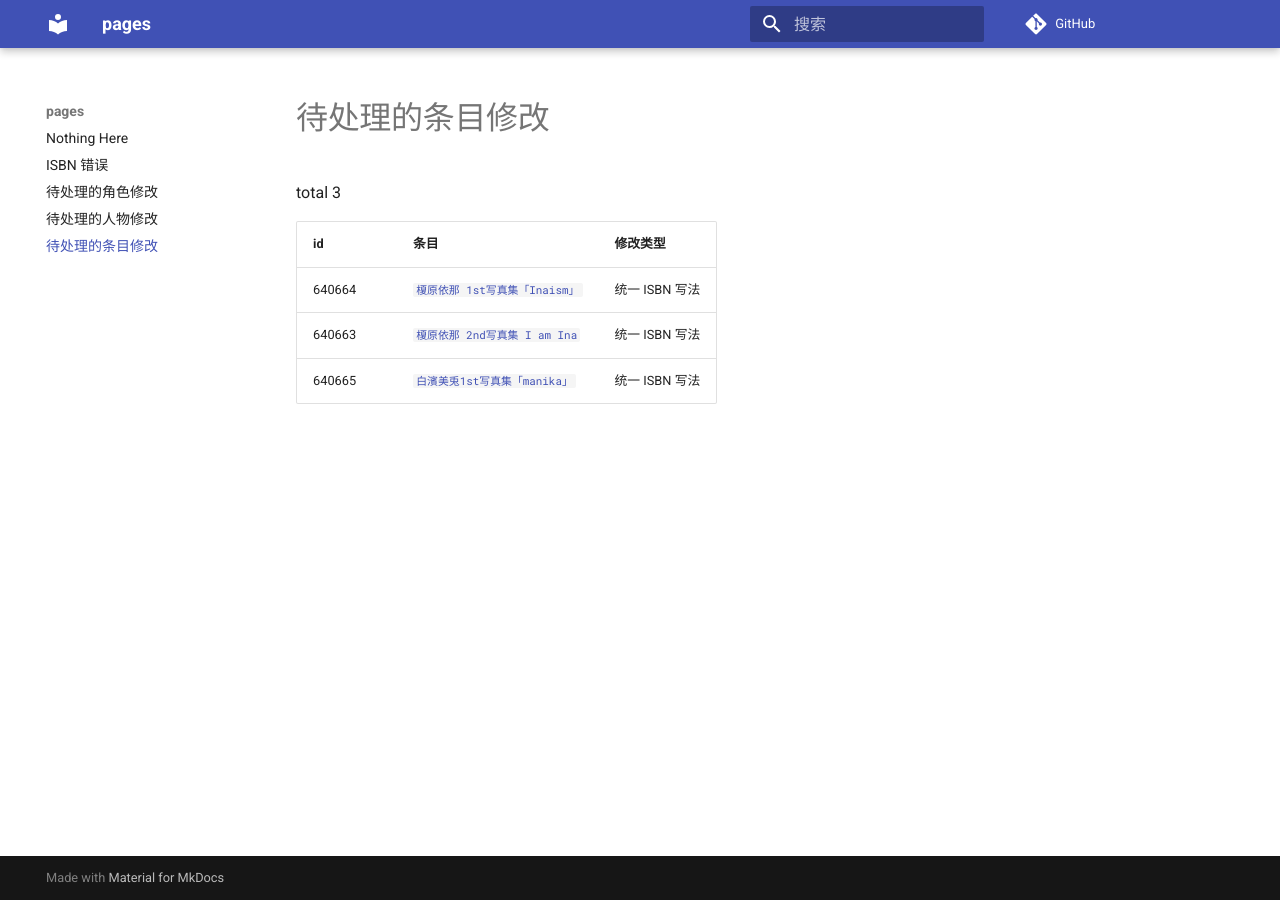
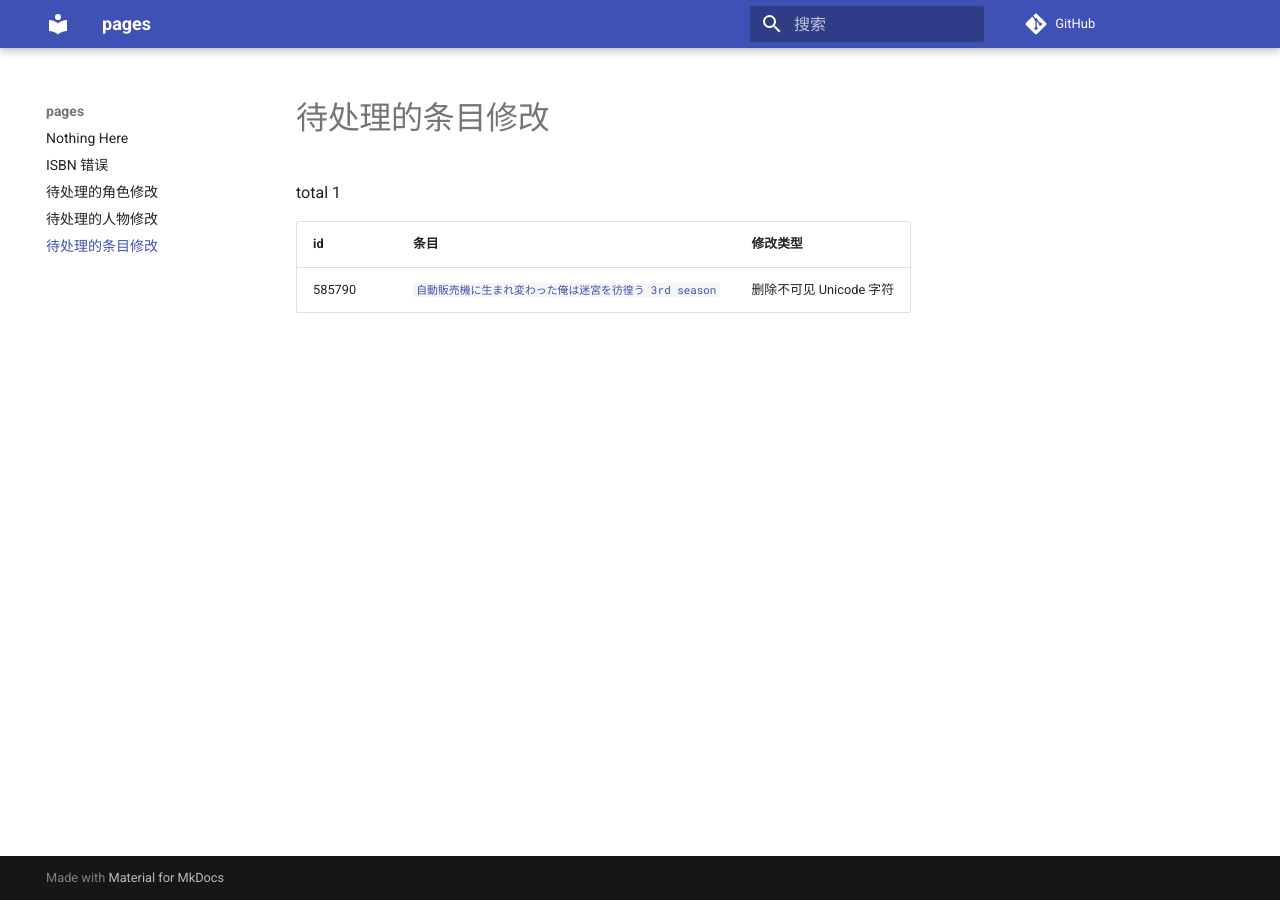
Before and after one commit to trim21/bangumi-pages, an MkDocs documentation site: the page built from docs/pending-subject-changes.md, in a window 1280 px wide. Built offline with MkDocs 1.6.1 and Material for MkDocs 9.7.7, drawn with Linux system fonts in a browser that asks for light colours; comment, search, counter and statistics services are not loaded.

Commit message:
update pending-changes.md

```diff
--- a/docs/pending-subject-changes.md
+++ b/docs/pending-subject-changes.md
@@ -1,9 +1,7 @@
 # 待处理的条目修改
 
-total 3
+total 1
 
 | id | 条目 | 修改类型 |
 | --- | --- | --- |
-| 640664 | [`榎原依那 1st写真集「Inaism」`](https://bgm.tv/subject/640664) | 统一 ISBN 写法 |
-| 640663 | [`榎原依那 2nd写真集  I am Ina`](https://bgm.tv/subject/640663) | 统一 ISBN 写法 |
-| 640665 | [`白濱美兎1st写真集「manika」`](https://bgm.tv/subject/640665) | 统一 ISBN 写法 |
+| 585790 | [`自動販売機に生まれ変わった俺は迷宮を彷徨う 3rd season`](https://bgm.tv/subject/585790) | 删除不可见 Unicode 字符 |
```
